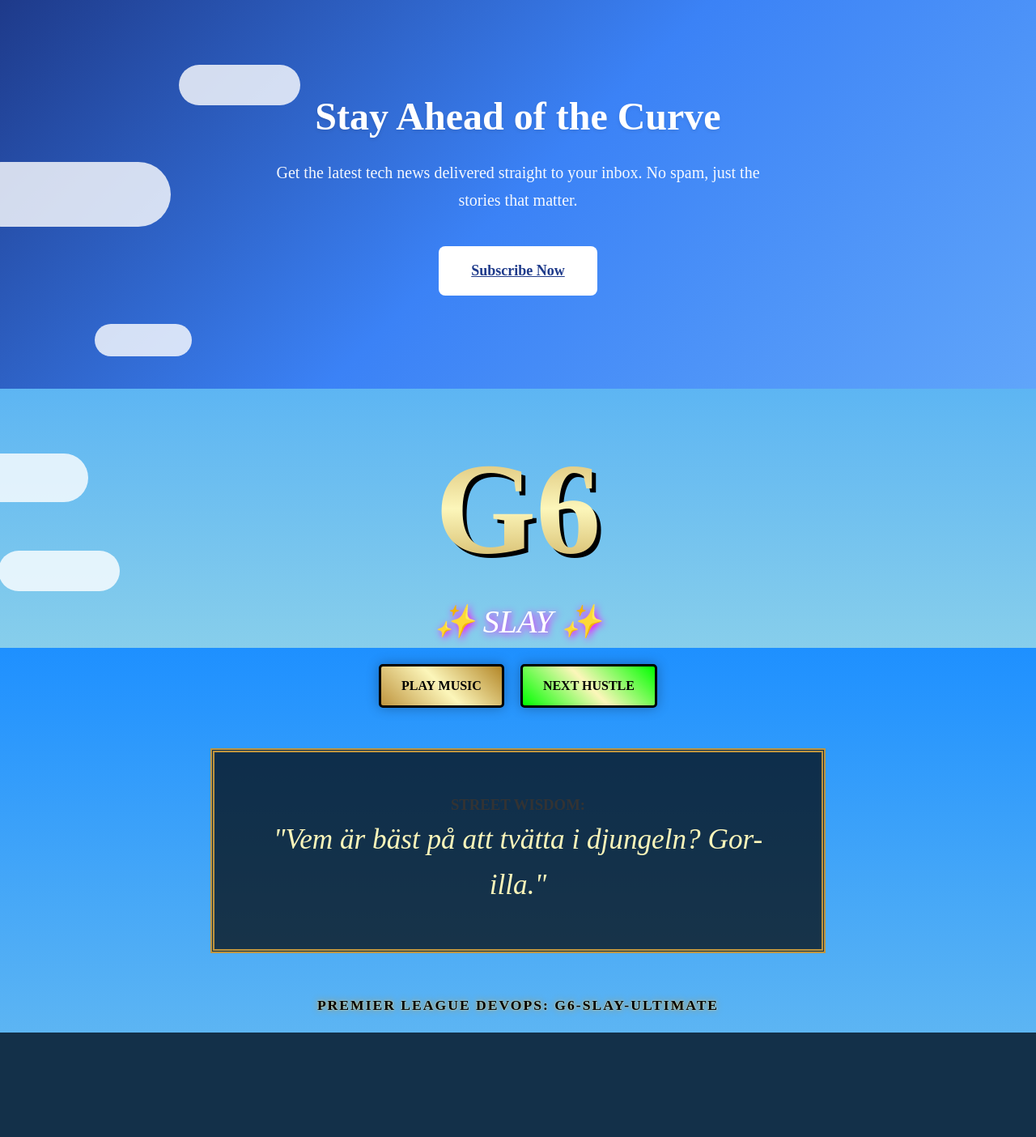
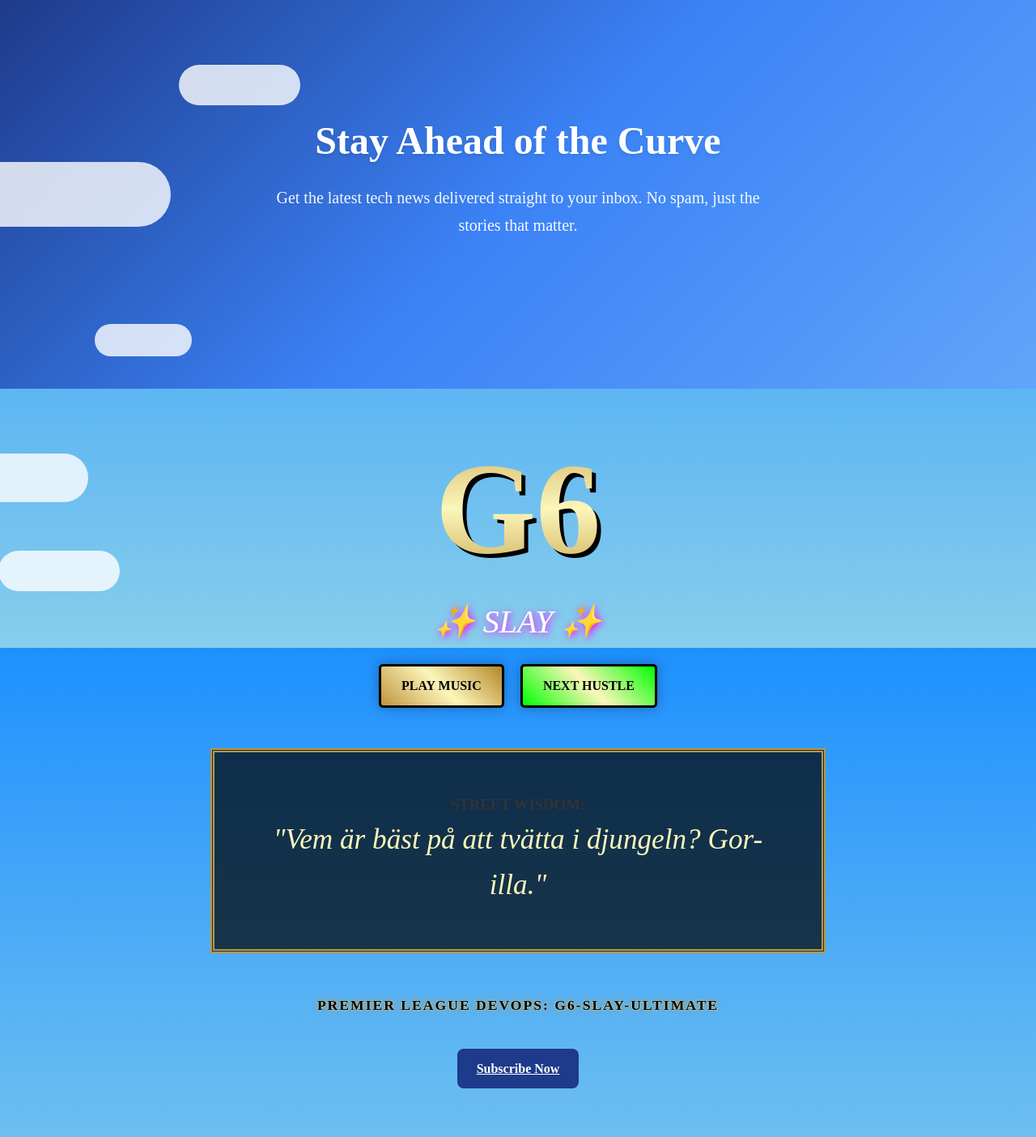
Before and after one commit to stanko-droid/Demo-G6, a Flask app: page / in a window 1280 px wide. Shown: the whole page at 81% size. Before the commit the page ends 1275 px from the top, so only its background shows below. Run offline with Flask 3, Linux system fonts and the light colour scheme.

Commit message:
registreringsknapp flytt

```diff
--- a/app/presentation/templates/index.html
+++ b/app/presentation/templates/index.html
@@ -11,9 +11,6 @@
             Get the latest tech news delivered straight to your inbox.
             No spam, just the stories that matter.
         </p>
-        <a href="{{ url_for('public.subscribe') }}" class="btn btn--primary hero__cta">
-            Subscribe Now
-        </a>
     </div>
 </section>
 
@@ -49,6 +46,13 @@
     <footer class="gold-footer">
         <p>PREMIER LEAGUE DEVOPS: {{ version }}</p>
     </footer>
+
+    <!-- Subscribe Button -->
+    <div style="text-align: center; margin-top: 40px; margin-bottom: 40px;">
+        <a href="{{ url_for('public.subscribe') }}" class="btn btn--primary">
+            Subscribe Now
+        </a>
+    </div>
 </div>
 {% endblock %}
 
```
